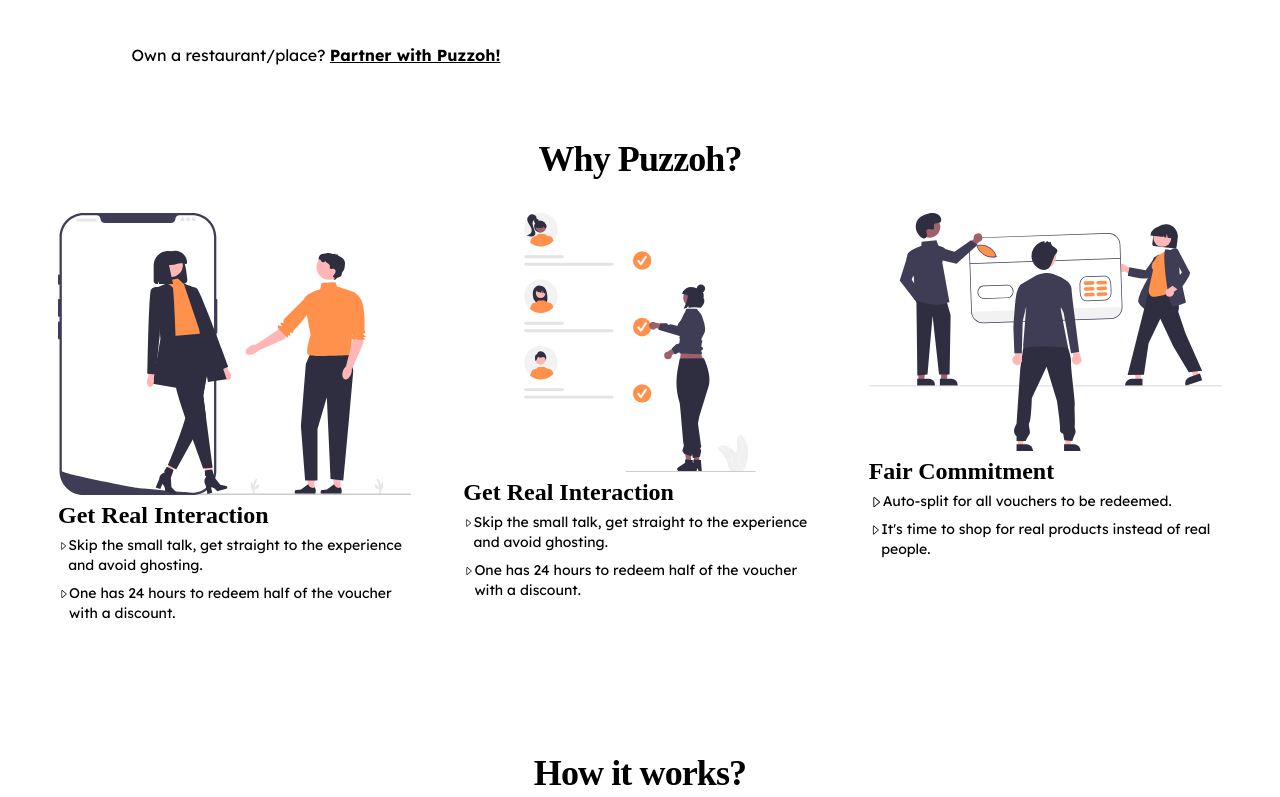
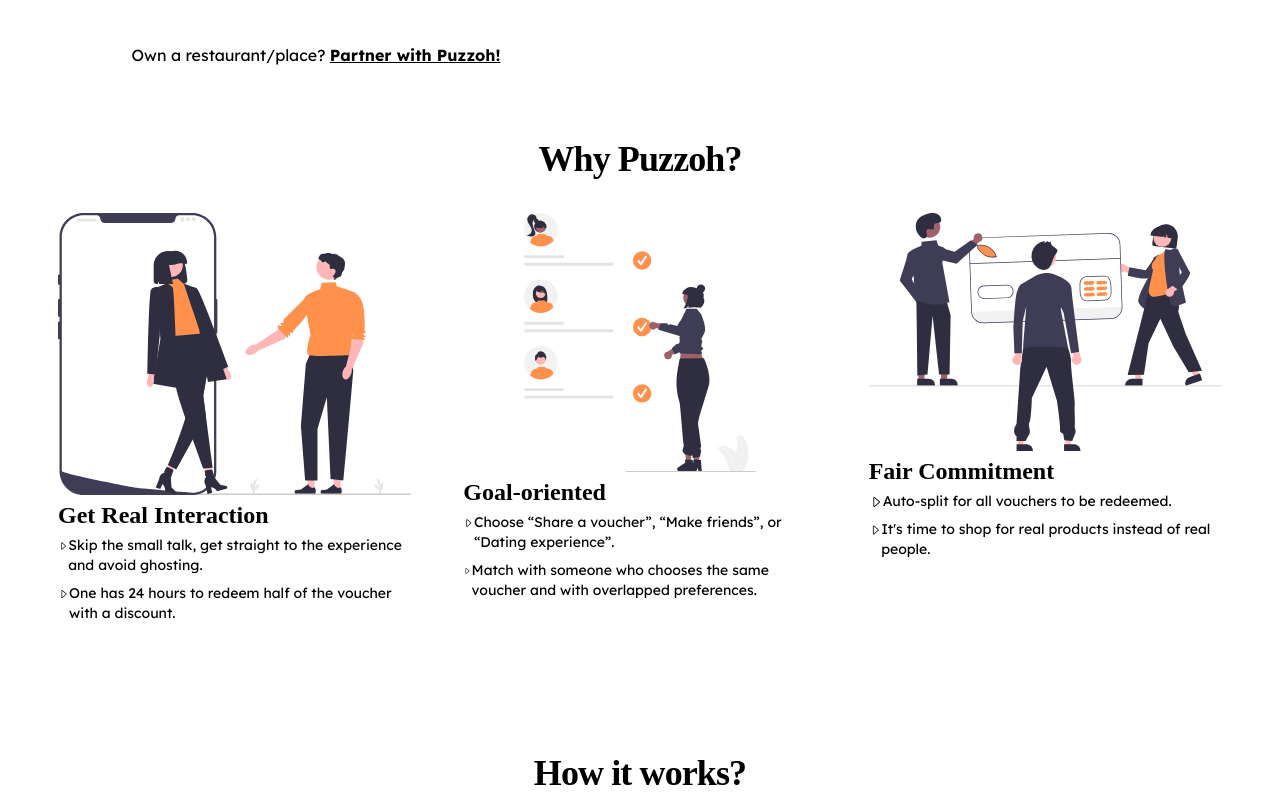
Before and after one commit to Puzzoh/puzzoh.com, a React (Create React App) app: page / in a window 1280 px wide. Shown: the part 381-1178 px from the top of the page. Built offline with nearby package versions, Linux system fonts and the light colour scheme; no server answers; a web font is replaced by a local one.

Commit message:
Minor fix

```diff
--- a/src/components/landing-page/Highlights.tsx
+++ b/src/components/landing-page/Highlights.tsx
@@ -60,22 +60,22 @@
                   />{" "}
                   <h3 className="text-2xl leading-6 font-bold font-LexendMega mt-2">
                     {" "}
-                    Get Real Interaction
+                    Goal-oriented
                   </h3>
                   <div className="flex flex-row">
                     <BsCaretRight className="text-sm mt-3" />
                     <p className="text-sm mt-2">
                       {" "}
-                      Skip the small talk, get straight to the experience and
-                      avoid ghosting.
+                      Choose “Share a voucher”, “Make friends”, or “Dating
+                      experience”.
                     </p>
                   </div>
                   <div className="flex flex-row">
                     <BsCaretRight className="text-sm mt-3" />
                     <p className="text-sm mt-2 ">
                       {" "}
-                      One has 24 hours to redeem half of the voucher with a
-                      discount.
+                      Match with someone who chooses the same voucher and with
+                      overlapped preferences.
                     </p>
                   </div>
                 </div>
```
